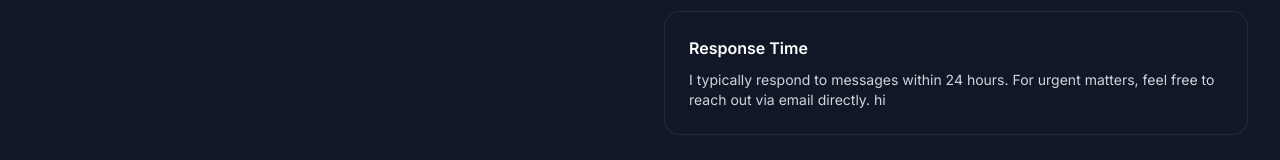
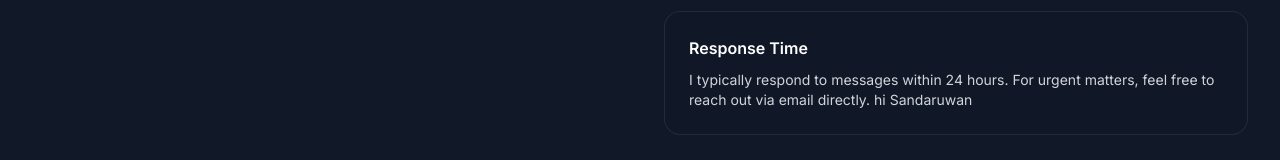
Before and after one commit to SandaruwanK182/MyPortfolio, a React (Vite) app: page / in a window 1280 px wide. Shown: the part 8262-8422 px from the top of the page. Built offline with nearby package versions, Linux system fonts and the light colour scheme.

Commit message:
add the contact

```diff
--- a/src/components/Contact.jsx
+++ b/src/components/Contact.jsx
@@ -231,7 +231,7 @@ const Contact = () => {
               <h4 className="text-white font-semibold mb-2">Response Time</h4>
               <p className="text-gray-300 text-sm">
                 I typically respond to messages within 24 hours. For urgent matters,
-                feel free to reach out via email directly.   hi
+                feel free to reach out via email directly.   hi Sandaruwan
               </p>
             </motion.div>
           </motion.div>
```
